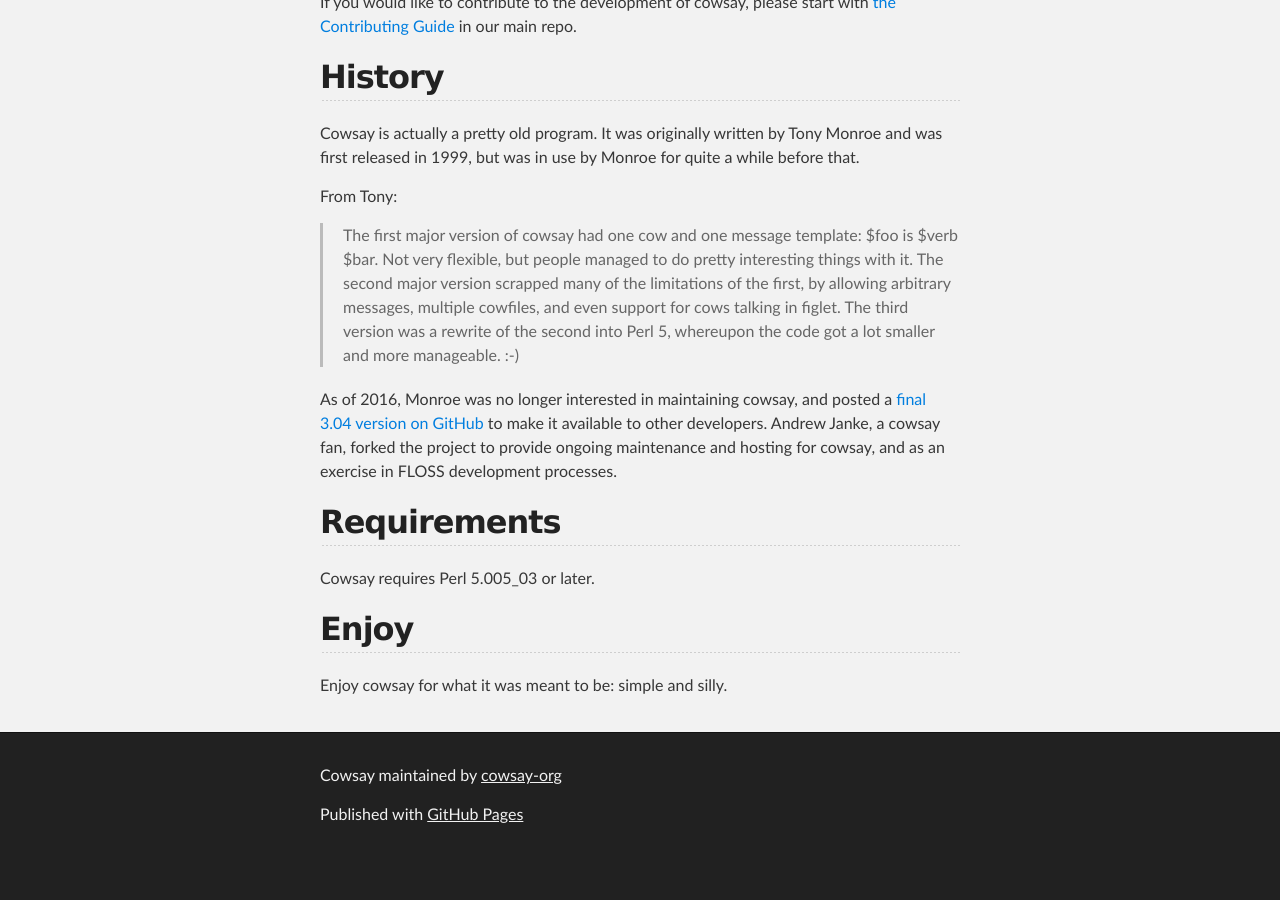
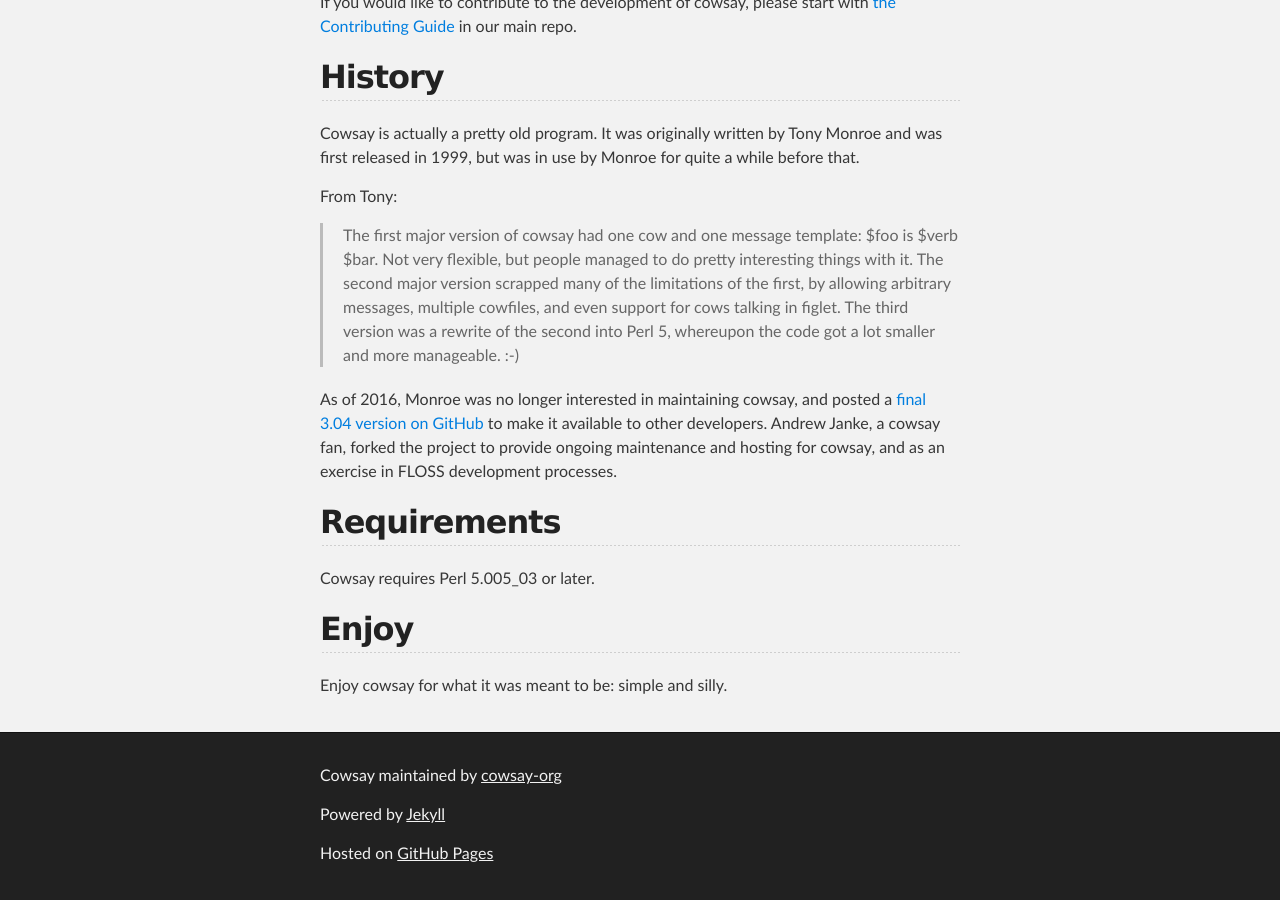
Before and after one commit to cowsay-org/cowsay-www, a Jekyll site: the page built from index.html, in a window 1280 px wide and 900 px high, scrolled down 1806 px. Built offline with Jekyll 4.4.1, drawn with Linux system fonts in a browser that asks for light colours; before the commit the page ends 2667 px from its top, so only the background shows below that.

Commit message:
footer: add "powered by jekyll" line

```diff
--- a/_layouts/main.html
+++ b/_layouts/main.html
@@ -53,7 +53,8 @@
     <div id="footer_wrap" class="outer">
       <footer class="inner">
         <p class="copyright">Cowsay maintained by <a href="https://github.com/cowsay-org">cowsay-org</a></p>
-        <p>Published with <a href="https://pages.github.com">GitHub Pages</a></p>
+        <p>Powered by <a href="https://jekyllrb.com/">Jekyll</a></p>
+        <p>Hosted on <a href="https://pages.github.com">GitHub Pages</a></p>
       </footer>
     </div>
 
```
